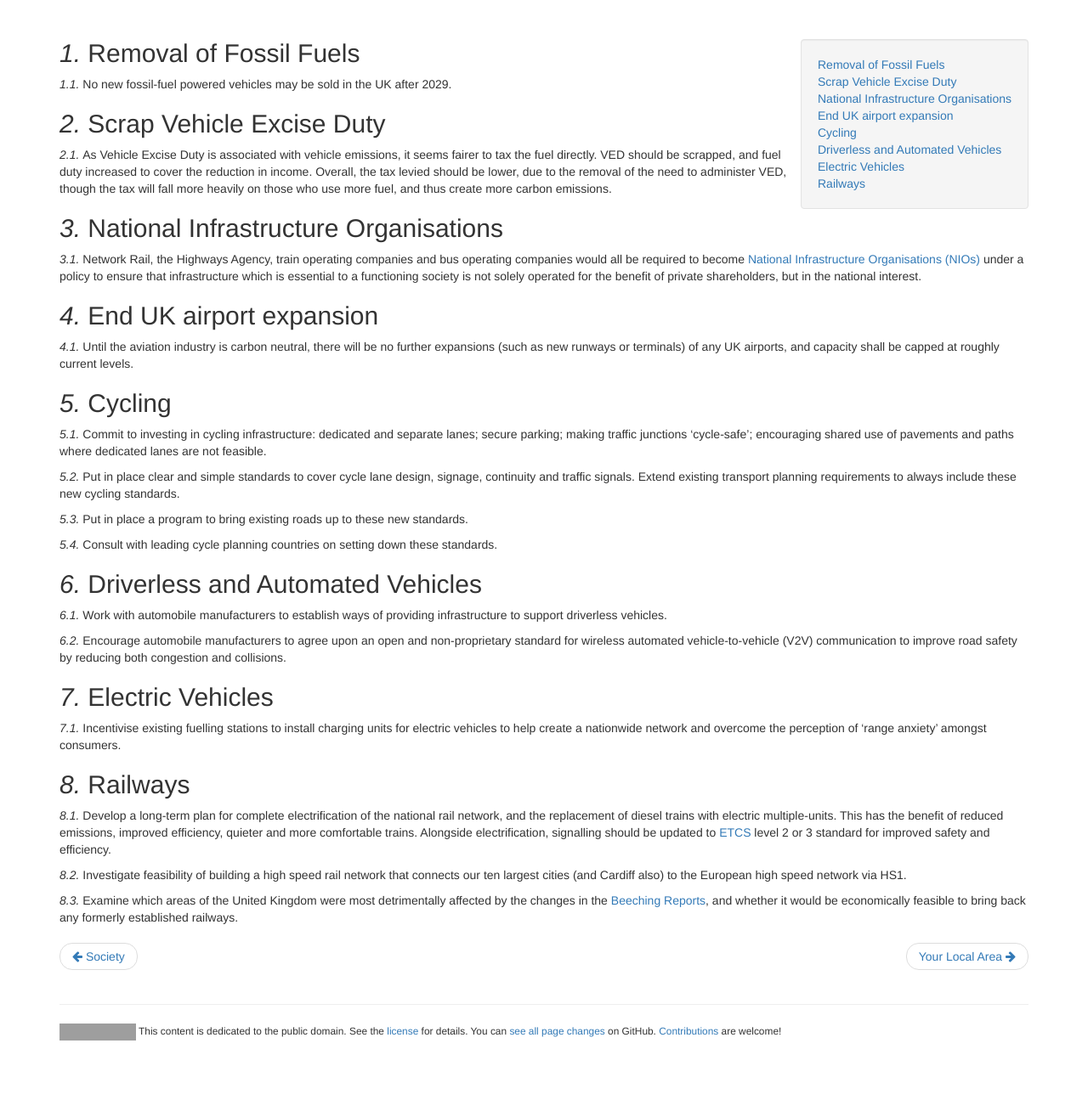
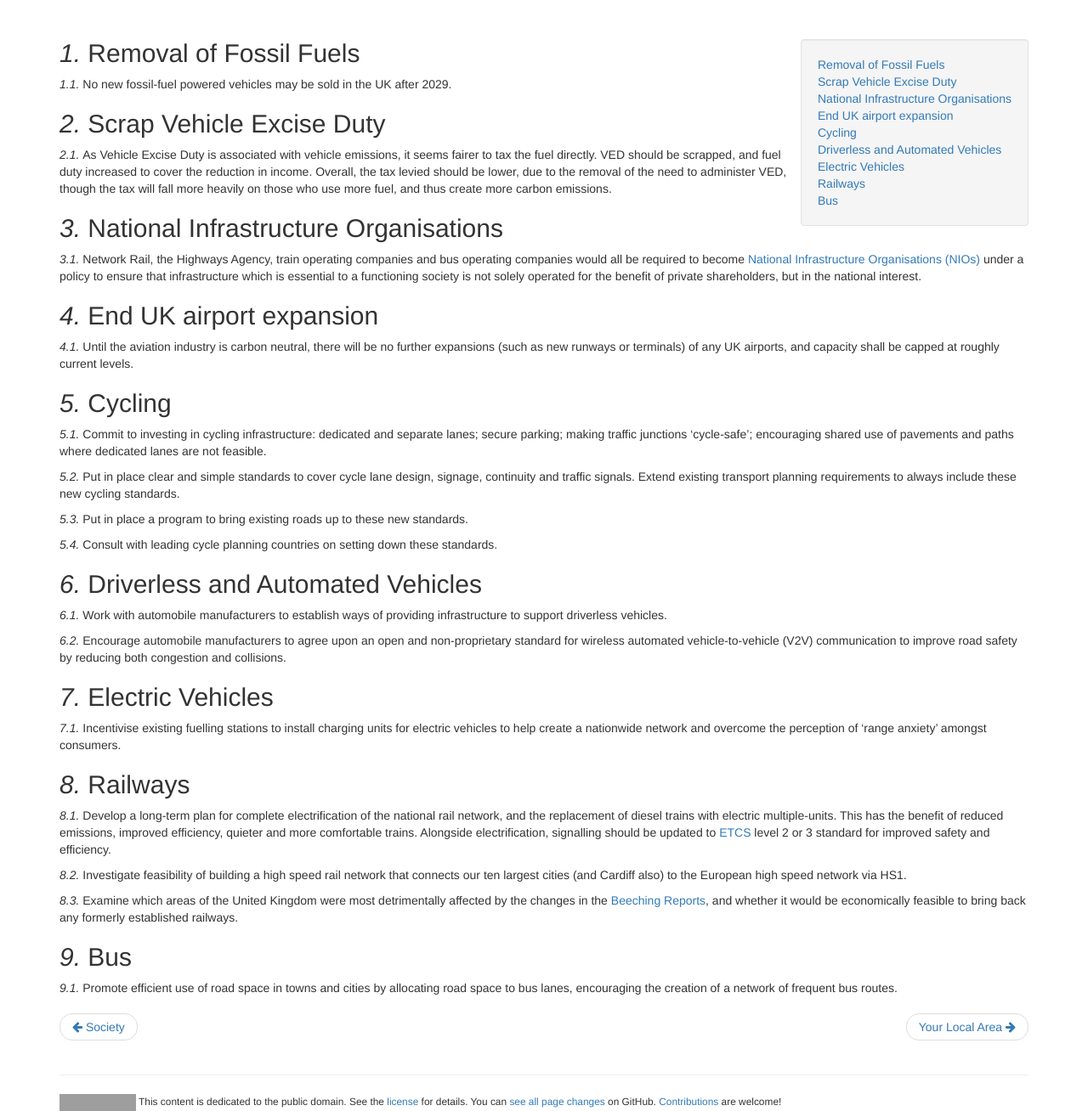
Before and after one commit to openpolitics/manifesto, a Jekyll site: the page built from manifesto/transport.md, in a window 1280 px wide and 1400 px high, scrolled down 142 px, cut to the strip 92-1400 px from the top of the window. Shown: the whole strip at 85% size. Built offline with Jekyll 4.4.1, drawn with Linux system fonts in a browser that asks for light colours; nearby versions of some CDN libraries; before the commit the page ends 1459 px from its top, so only the background shows below that; grey boxes are pictures that could not be loaded.

Commit message:
Transport: allocate road space to bus lanes

```diff
--- a/manifesto/transport.md
+++ b/manifesto/transport.md
@@ -52,3 +52,7 @@ Develop a long-term plan for complete electrification of the national rail netwo
 Investigate feasibility of building a high speed rail network that connects our ten largest cities (and Cardiff also) to the European high speed network via HS1.
 
 Examine which areas of the United Kingdom were most detrimentally affected by the changes in the [Beeching Reports](https://en.wikipedia.org/wiki/Beeching_cuts), and whether it would be economically feasible to bring back any formerly established railways.
+
+## Bus
+
+Promote efficient use of road space in towns and cities by allocating road space to bus lanes, encouraging the creation of a network of frequent bus routes.
```
